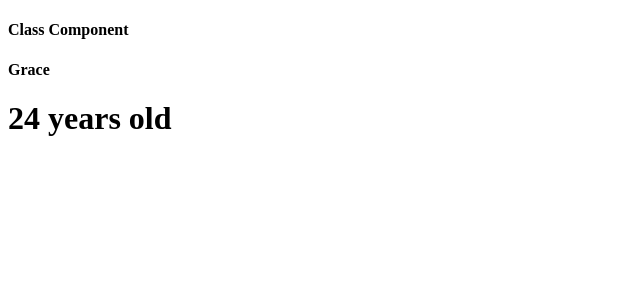
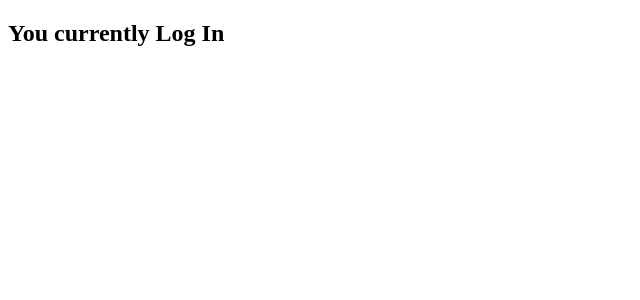
Before and after one commit to Jean-pierre14/reactjs, a React (Create React App) app in the folder views/: page / in a window 1280 px wide. Shown: the top 300 px of the page, without its empty margins (0-640 px from the left). Built offline with nearby package versions, Linux system fonts and the light colour scheme.

Commit message:
Event Handler

```diff
--- a/views/src/App.js
+++ b/views/src/App.js
@@ -4,16 +4,20 @@ class App extends React.Component {
   constructor() {
     super()
     this.state = {
-      name: 'Grace',
-      age: 24
+      isStatus: true
     }
   }
   render() {
+    let text
+    if (this.state.isStatus === true) {
+      text = 'In'
+    } else {
+      text = 'Out'
+    }
     return (
       <div>
-        <h4>Class Component</h4>
-        <h4>{this.state.name}</h4>
-        <h1>{this.state.age} years old</h1>
+        <h2>You currently Log {text}</h2>
+
       </div>
     )
   }
```
